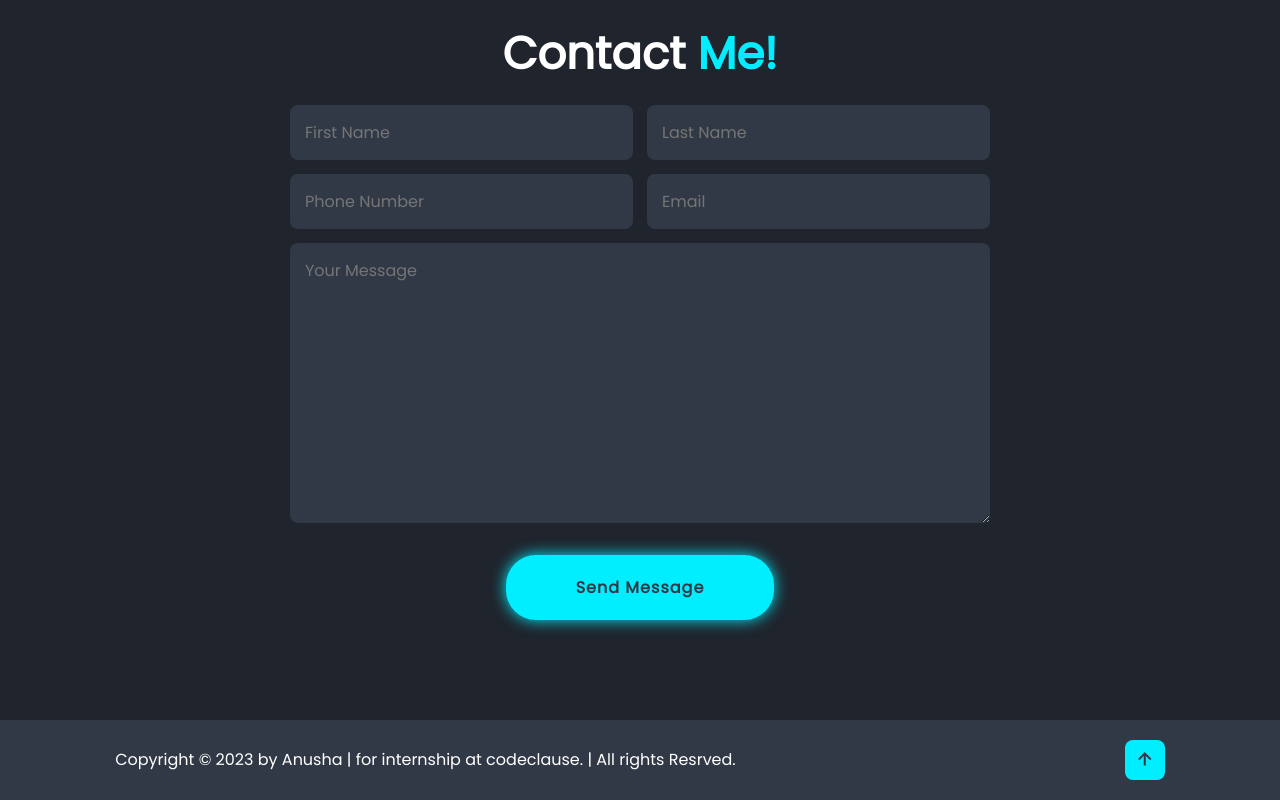
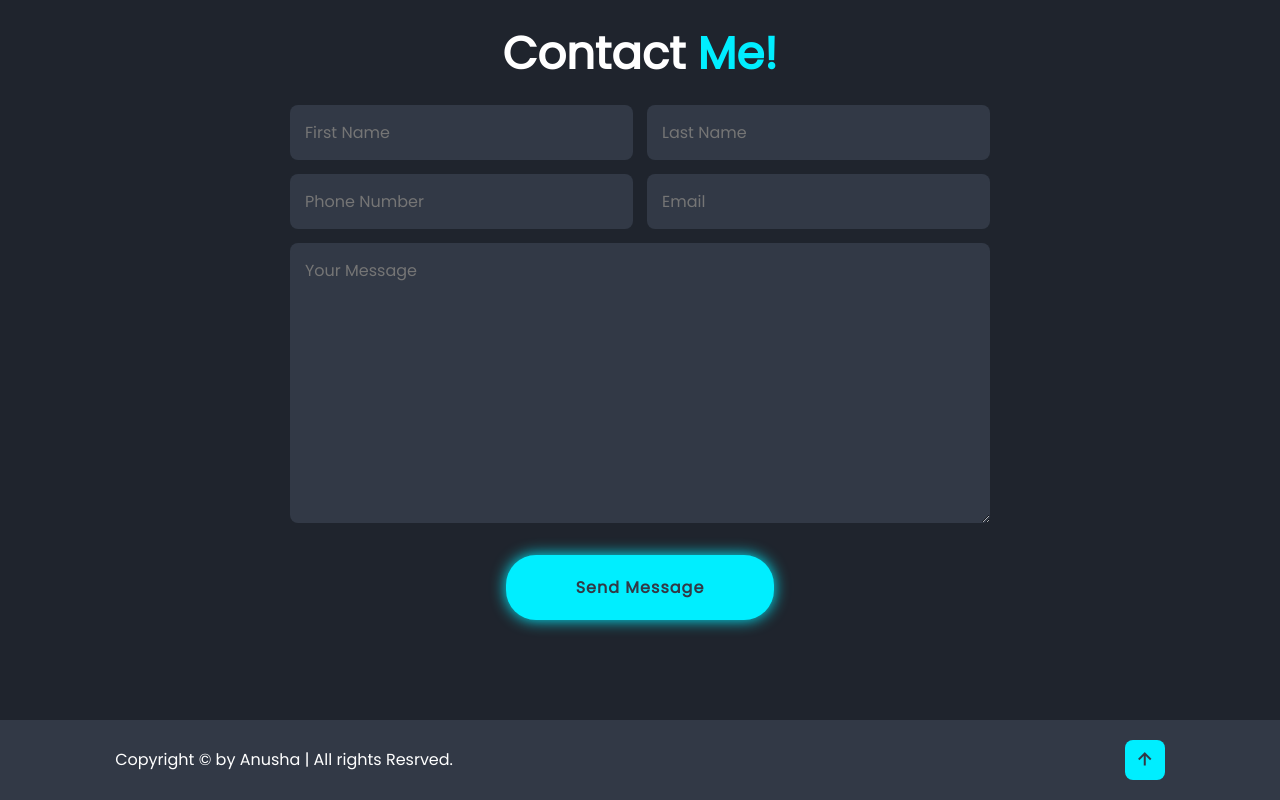
Before and after one commit to anushadk13/portfolio, a plain HTML site: page index.html in a window 1280 px wide. Shown: the part 3372-4172 px from the top of the page. Drawn offline with nearby package versions, Linux system fonts and the light colour scheme.

Commit message:
Update index.html

```diff
--- a/index.html
+++ b/index.html
@@ -249,7 +249,7 @@
 
         <footer class="footer">
             <div class="footer-text">
-                <p>Copyright &copy; 2023 by Anusha  | for internship at codeclause. | All rights Resrved.</p>
+                <p>Copyright &copy; by Anusha  | All rights Resrved.</p>
             </div>
 
             <div class="footer-iconTop">
```
